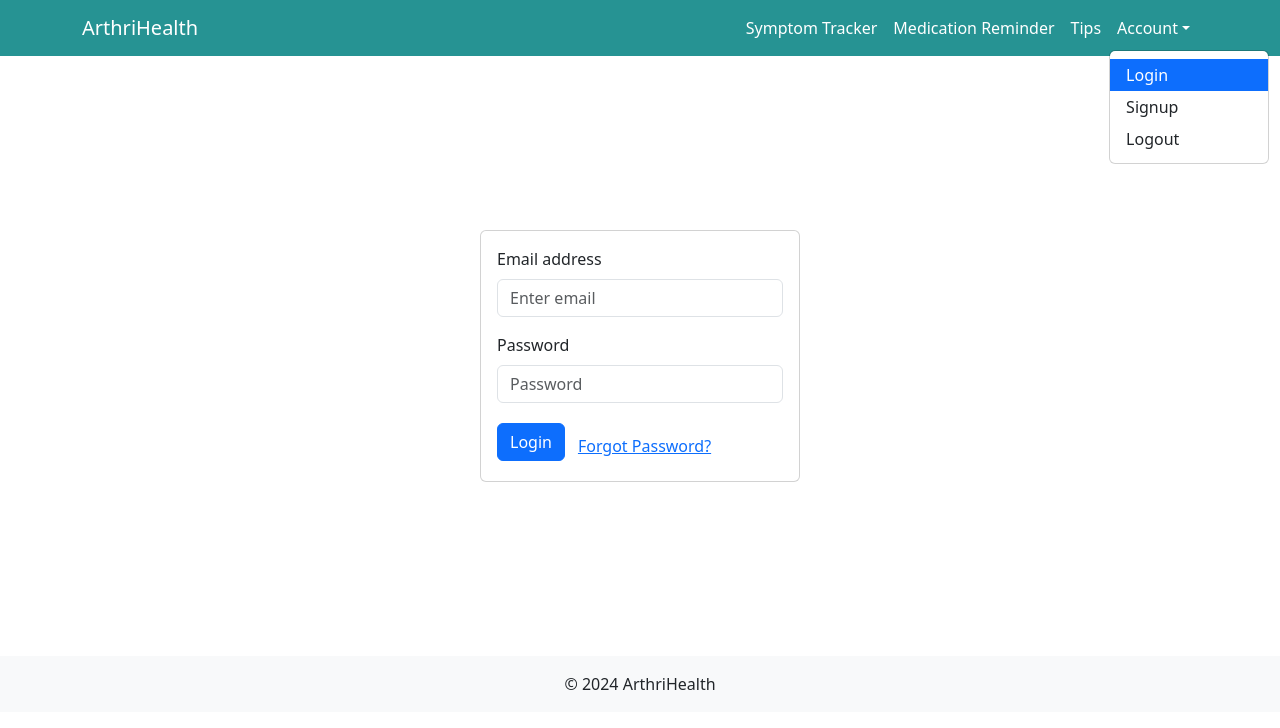
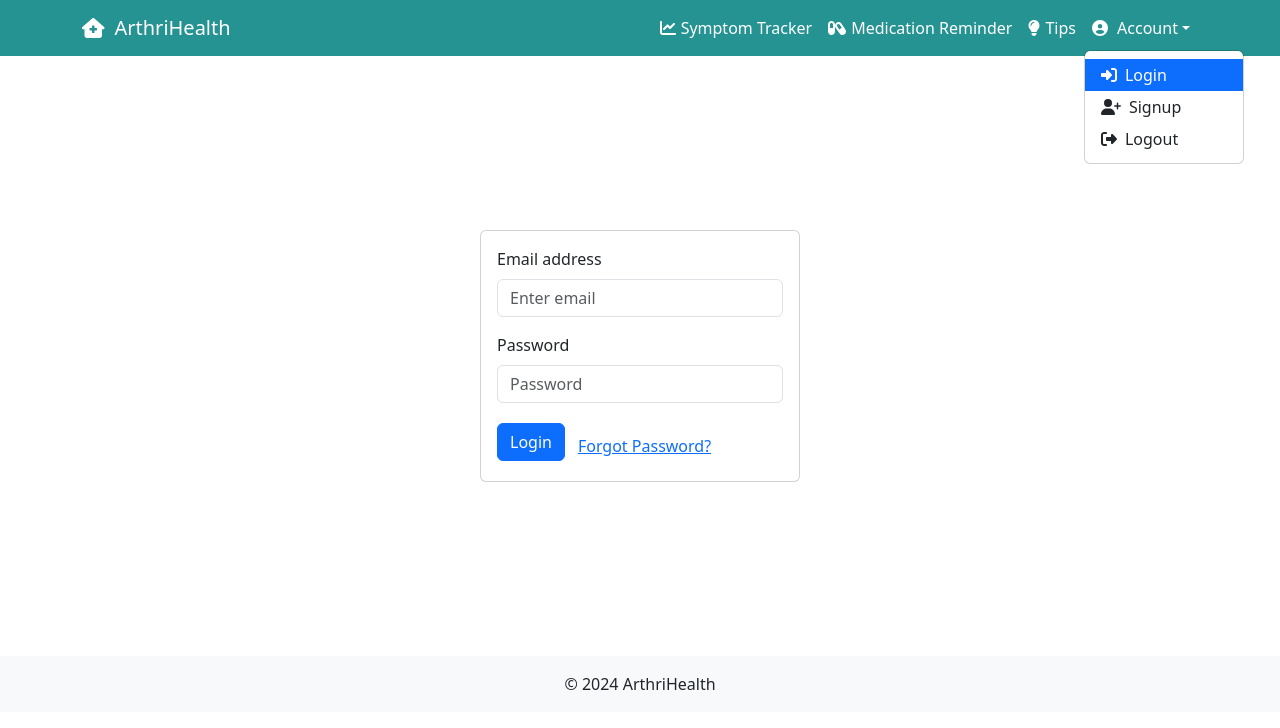
Before and after one commit to MCoding90/ArthriHealth, a React (Create React App) app: page /login in a window 1280 px wide. Both pictures are taken after a click on the button "Account". Shown: the top 728 px of the page. Built offline with nearby package versions, Linux system fonts and the light colour scheme; no server answers.

Commit message:
added icons to header

```diff
--- a/package.json
+++ b/package.json
@@ -3,6 +3,9 @@
   "version": "0.1.0",
   "private": true,
   "dependencies": {
+    "@fortawesome/fontawesome-svg-core": "^6.5.2",
+    "@fortawesome/free-solid-svg-icons": "^6.5.2",
+    "@fortawesome/react-fontawesome": "^0.2.0",
     "@testing-library/jest-dom": "^5.17.0",
     "@testing-library/react": "^13.4.0",
     "@testing-library/user-event": "^13.5.0",
--- a/src/Header.css
+++ b/src/Header.css
@@ -15,7 +15,24 @@
 	font-weight: bold;
 }
 
+.nav-link .fa-icon {
+	margin-right: 5px;
+}
+
+.dropdown-icon {
+	margin-right: 0.5rem;
+}
+
 .custom-navbar .navbar-brand,
 .custom-navbar .nav-link {
 	color: white !important; /* Ensures text is white */
 }
+
+.icon-style {
+	margin-right: 10px;
+	color: rgb(255, 255, 255);
+}
+
+.title-style {
+	color: rgb(255, 255, 255);
+}
--- a/src/pages/Header.js
+++ b/src/pages/Header.js
@@ -3,6 +3,23 @@ import { Navbar, Nav, NavDropdown, Container } from "react-bootstrap";
 import { Link, useLocation } from "react-router-dom";
 import useAuth from "../useAuth";
 import "../Header.css";
+import { FontAwesomeIcon } from "@fortawesome/react-fontawesome";
+import {
+	faChartLine,
+	faCapsules,
+	faLightbulb,
+	faHouseMedical,
+	faSignInAlt,
+	faSignOutAlt,
+	faUserPlus,
+	faUserCircle,
+} from "@fortawesome/free-solid-svg-icons";
+
+const links = [
+	{ path: "/symptom-tracker", label: "Symptom Tracker", icon: faChartLine },
+	{ path: "/medication-page", label: "Medication Reminder", icon: faCapsules },
+	{ path: "/health-tips", label: "Tips", icon: faLightbulb },
+];
 
 const Header = () => {
 	const location = useLocation();
@@ -22,27 +39,30 @@ const Header = () => {
 		<Navbar expand="md" className="custom-navbar">
 			<Container>
 				<Navbar.Brand as={Link} to="/" className="navbar-brand">
-					ArthriHealth
+					<FontAwesomeIcon icon={faHouseMedical} className="icon-style" />
+					<span className="title-style">ArthriHealth</span>
 				</Navbar.Brand>
 				<Navbar.Toggle aria-controls="responsive-navbar-nav" />
 				<Navbar.Collapse id="responsive-navbar-nav">
 					<Nav className="ms-auto">
-						{[
-							{ path: "/symptom-tracker", label: "Symptom Tracker" },
-							{ path: "/medication-page", label: "Medication Reminder" },
-							{ path: "/health-tips", label: "Tips" },
-						].map((link) => (
+						{links.map((link) => (
 							<Nav.Link
 								key={link.path}
 								as={Link}
 								to={link.path}
 								className={location.pathname === link.path ? "active" : ""}
 							>
+								<FontAwesomeIcon icon={link.icon} className="fa-icon" />
 								{link.label}
 							</Nav.Link>
 						))}
 						<NavDropdown
-							title="Account"
+							title={
+								<span>
+									<FontAwesomeIcon icon={faUserCircle} className="fa-icon" />{" "}
+									Account
+								</span>
+							}
 							id="collasible-nav-dropdown"
 							className={
 								location.pathname.match(/\/login|\/signup/) ? "active" : ""
@@ -53,6 +73,7 @@ const Header = () => {
 								to="/login"
 								className={location.pathname === "/login" ? "active" : ""}
 							>
+								<FontAwesomeIcon icon={faSignInAlt} className="dropdown-icon" />
 								Login
 							</NavDropdown.Item>
 							<NavDropdown.Item
@@ -60,9 +81,16 @@ const Header = () => {
 								to="/signup"
 								className={location.pathname === "/signup" ? "active" : ""}
 							>
+								<FontAwesomeIcon icon={faUserPlus} className="dropdown-icon" />
 								Signup
 							</NavDropdown.Item>
-							<NavDropdown.Item onClick={handleLogout}>Logout</NavDropdown.Item>
+							<NavDropdown.Item onClick={handleLogout}>
+								<FontAwesomeIcon
+									icon={faSignOutAlt}
+									className="dropdown-icon"
+								/>
+								Logout
+							</NavDropdown.Item>
 						</NavDropdown>
 					</Nav>
 				</Navbar.Collapse>
--- a/src/pages/SymptomTracker.js
+++ b/src/pages/SymptomTracker.js
@@ -5,7 +5,7 @@ import { debounce } from "lodash";
 import SymptomsChart from "../components/SymptomsChart";
 
 const SymptomTracker = () => {
-	const [symptoms, setSymptoms] = useState(testData);
+	const [symptoms, setSymptoms] = useState();
 	const [formInput, setFormInput] = useState({
 		symptom: "",
 		date: "",
```
Also changed, not shown: 1 other file (tests, documents, lock files or other folders).
